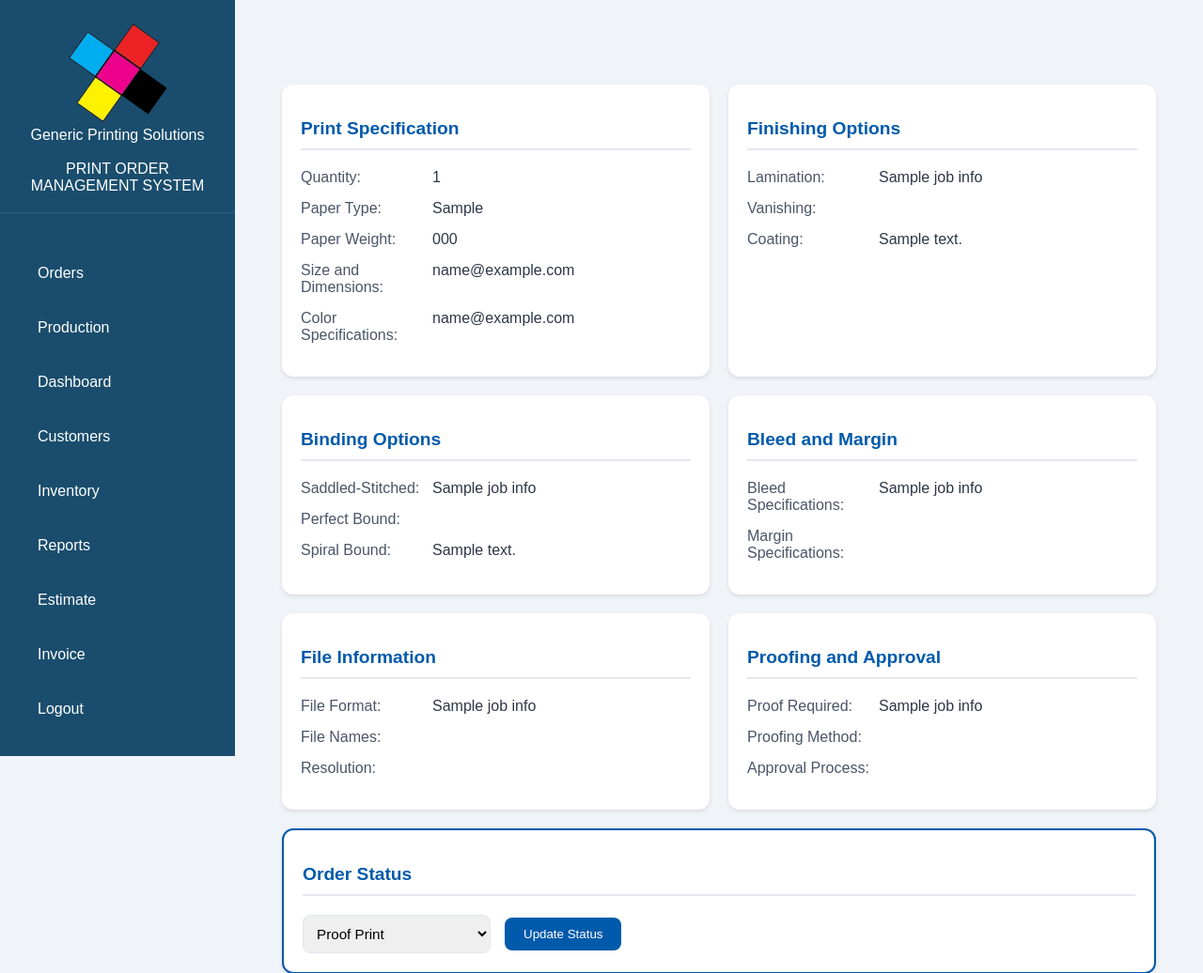
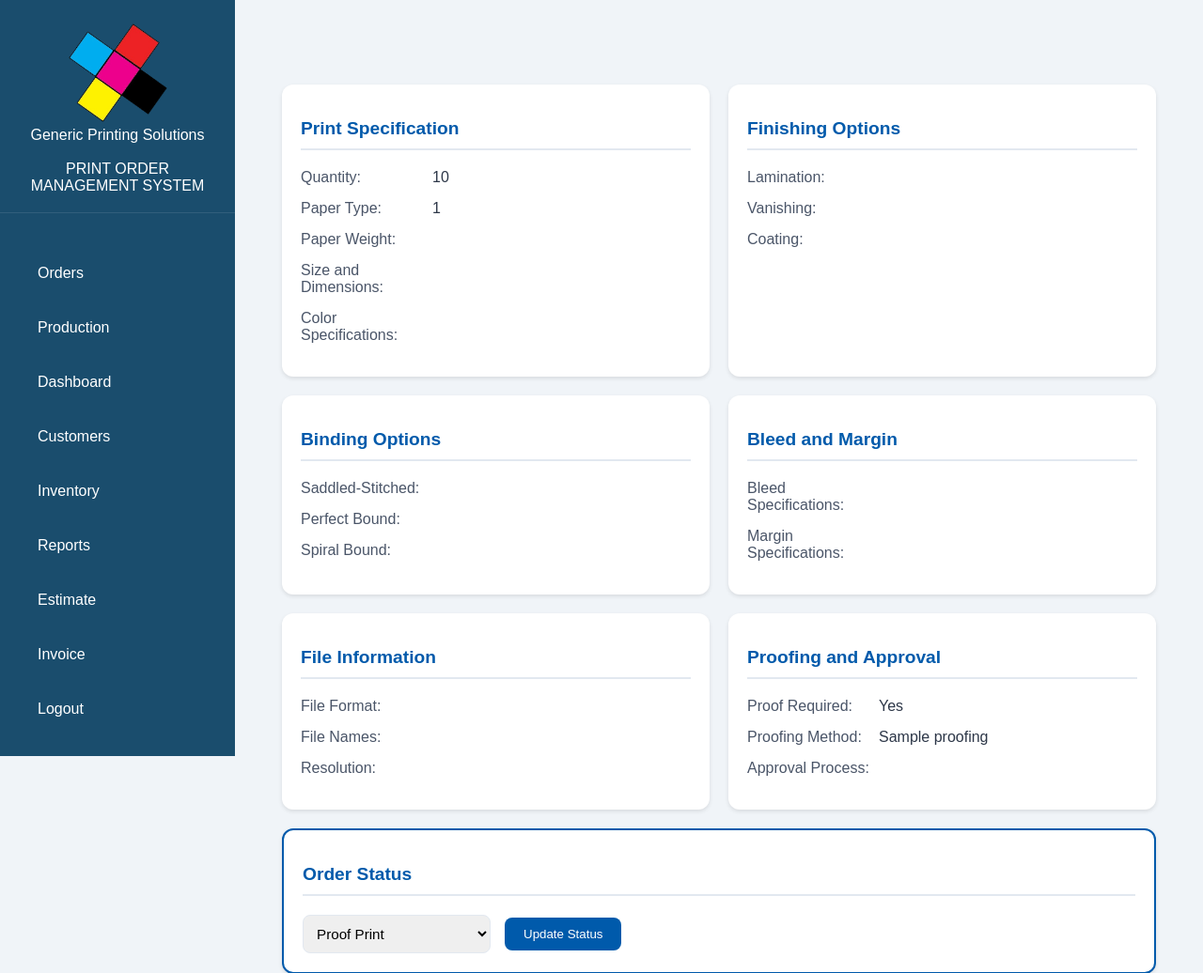
Before and after one commit to quisit-app/print-management-system, a Flask app: template templates/view_order_page2.html in a window 1280 px wide. Shown: the top 1036 px of the page at 94% size. Run offline with Flask 3, Linux system fonts and the light colour scheme; the template is opened without the code that fills it: most values are stand-ins (such as "Sample title", 1, 10 or a date in 2020).

Commit message:
update to view pages

```diff
--- a/templates/view_order_page2.html
+++ b/templates/view_order_page2.html
@@ -165,24 +165,24 @@
             <h2 class="card-title">Print Specification</h2>
             <div class="info-item">
                 <span class="label">Quantity:</span>
-                <span class="value">{{ order.orderInfo.orderId or 'N/A' }}</span>
+                <span class="value">{{ order.orderInfo.quantity or 'N/A' }}</span>
             </div>
 
             <div class="info-item">
                 <span class="label">Paper Type:</span>
-                <span class="value">{{ order.customerInfo.contactPerson or 'N/A' }}</span>
+                <span class="value">{{ order.serviceSettings.PAPERTYPE.optionId or 'N/A' }}</span>
             </div>
             <div class="info-item">
                 <span class="label">Paper Weight:</span>
-                <span class="value">{{ order.customerInfo.telNo or 'N/A' }}</span>
+                <span class="value"></span>
             </div>
             <div class="info-item">
                 <span class="label">Size and Dimensions:</span>
-                <span class="value">{{ order.customerInfo.email or 'N/A' }}</span>
+                <span class="value"></span>
             </div>
             <div class="info-item">
                 <span class="label">Color Specifications:</span>
-                <span class="value">{{ order.customerInfo.email or 'N/A' }}</span>
+                <span class="value"></span>
             </div>
 
         </div>
@@ -191,7 +191,7 @@
             <h2 class="card-title">Finishing Options</h2>
             <div class="info-item">
                 <span class="label">Lamination:</span>
-                <span class="value">{{ order.jobInfo.name or 'N/A' }}</span>
+                <span class="value"></span>
             </div>
             <div class="info-item">
                 <span class="label">Vanishing:</span>
@@ -199,7 +199,7 @@
             </div>
             <div class="info-item">
                 <span class="label">Coating:</span>
-                <span class="value">{{ order.jobInfo.notes or 'N/A' }}</span>
+                <span class="value"></span>
             </div>
 
         </div>
@@ -208,7 +208,7 @@
             <h2 class="card-title">Binding Options</h2>
             <div class="info-item">
                 <span class="label">Saddled-Stitched:</span>
-                <span class="value">{{ order.jobInfo.name or 'N/A' }}</span>
+                <span class="value"></span>
             </div>
             <div class="info-item">
                 <span class="label">Perfect Bound:</span>
@@ -216,7 +216,7 @@
             </div>
             <div class="info-item">
                 <span class="label">Spiral Bound:</span>
-                <span class="value">{{ order.jobInfo.notes or 'N/A' }}</span>
+                <span class="value"></span>
             </div>
 
         </div>
@@ -225,7 +225,7 @@
             <h2 class="card-title">Bleed and Margin</h2>
             <div class="info-item">
                 <span class="label">Bleed Specifications:</span>
-                <span class="value">{{ order.jobInfo.name or 'N/A' }}</span>
+                <span class="value"></span>
             </div>
             <div class="info-item">
                 <span class="label">Margin Specifications:</span>
@@ -238,7 +238,7 @@
             <h2 class="card-title">File Information</h2>
             <div class="info-item">
                 <span class="label">File Format:</span>
-                <span class="value">{{ order.jobInfo.name or 'N/A' }}</span>
+                <span class="value"></span>
             </div>
             <div class="info-item">
                 <span class="label">File Names:</span>
@@ -254,13 +254,20 @@
 
         <div class="card">
             <h2 class="card-title">Proofing and Approval</h2>
-            <div class="info-item">
-                <span class="label">Proof Required:</span>
-                <span class="value">{{ order.jobInfo.name or 'N/A' }}</span>
-            </div>
+            {% if order.jobInfo.proofing %}
+                <div class="info-item">
+                    <span class="label">Proof Required:</span>
+                    <span class="value">Yes</span>
+                </div>
+            {%else%}
+                <div class="info-item">
+                    <span class="label">Proof Required:</span>
+                    <span class="value">No</span>
+                </div>
+            {%endif%}
             <div class="info-item">
                 <span class="label">Proofing Method:</span>
-                <span class="value"></span>
+                <span class="value">{{order.jobInfo.proofing}}</span>
             </div>
 
             <div class="info-item">
```
Also changed, not shown: templates/view_order_page3.html (+6 -6 lines).
